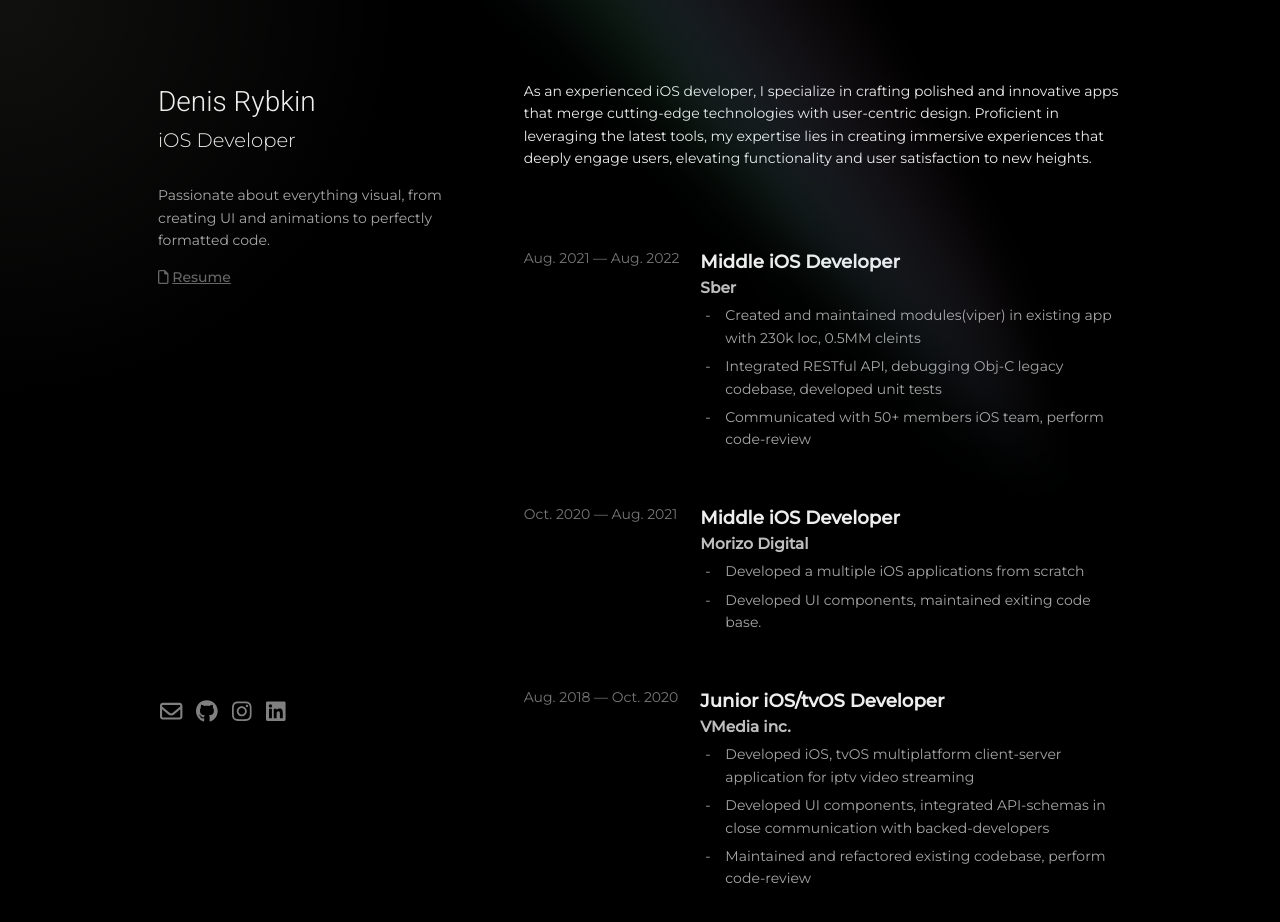
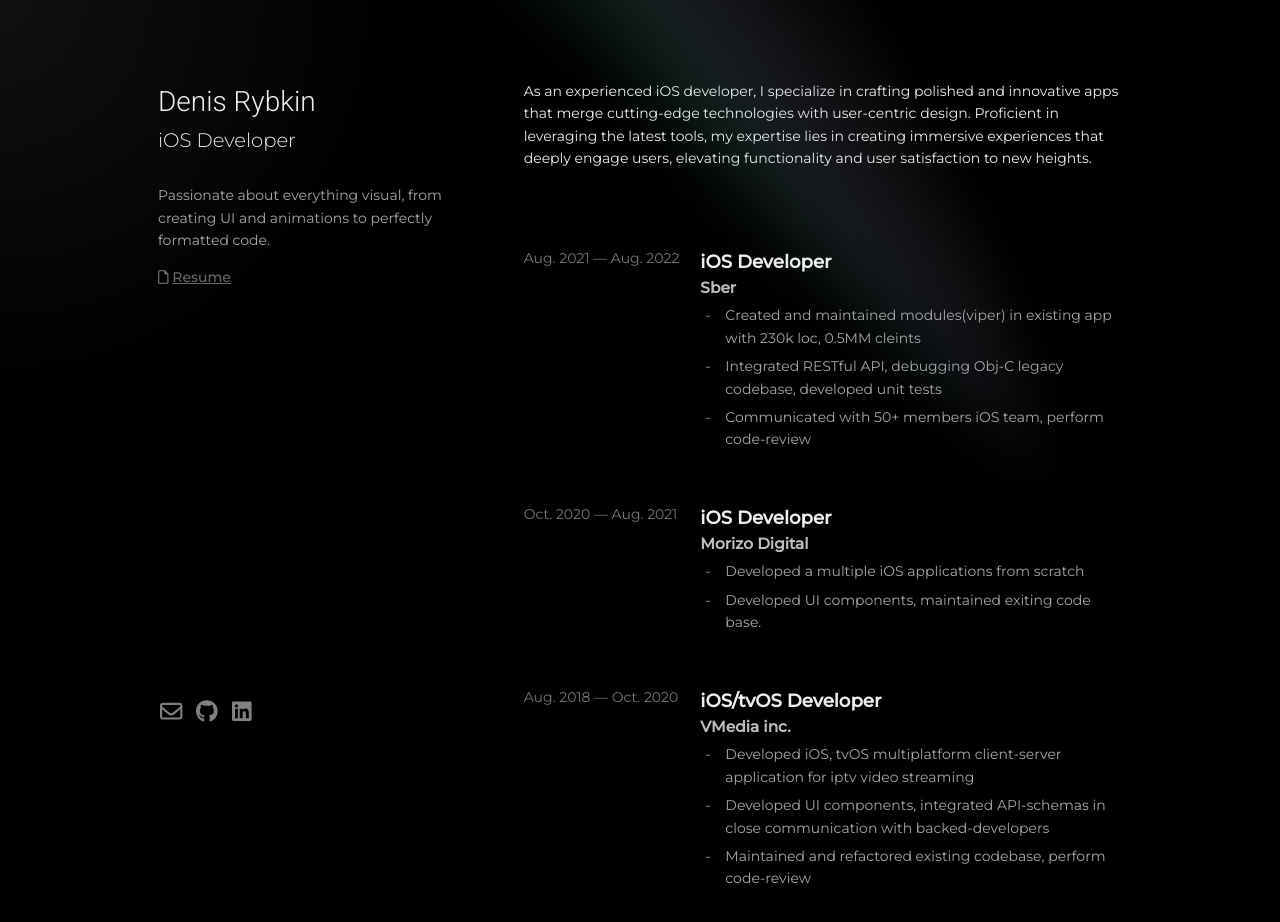
Before and after one commit to denis-rybkin/denis-rybkin.github.io, a Vue app: page / in a window 1280 px wide. Shown: the top 922 px of the page. Built offline with nearby package versions, Linux system fonts and the light colour scheme.

Commit message:
Update index.ts

```diff
--- a/src/content/index.ts
+++ b/src/content/index.ts
@@ -24,10 +24,6 @@ export const pageConfig: PersonalPageCfg = {
       icon: ['fab', 'github']
     },
     {
-      href: 'https://www.instagram.com/denisrybkin3',
-      icon: ['fab', 'instagram']
-    },
-    {
       href: 'https://www.linkedin.com/in/denis-rybkin',
       icon: ['fab', 'linkedin']
     },
@@ -37,21 +33,21 @@ export const pageConfig: PersonalPageCfg = {
     {
       from: 'Aug. 2021',
       to: 'Aug. 2022',
-      occupation: 'Middle iOS Developer',
+      occupation: 'iOS Developer',
       company: 'Sber',
       description: marked.parse(expSber).toString()
     },
     {
       from: 'Oct. 2020',
       to: 'Aug. 2021',
-      occupation: 'Middle iOS Developer',
+      occupation: 'iOS Developer',
       company: 'Morizo Digital',
       description: marked.parse(expMorizo).toString()
     },
     {
       from: 'Aug. 2018',
       to: 'Oct. 2020',
-      occupation: 'Junior iOS/tvOS Developer',
+      occupation: 'iOS/tvOS Developer',
       company: 'VMedia inc.',
       description: marked.parse(expVMedia).toString()
     },
```
